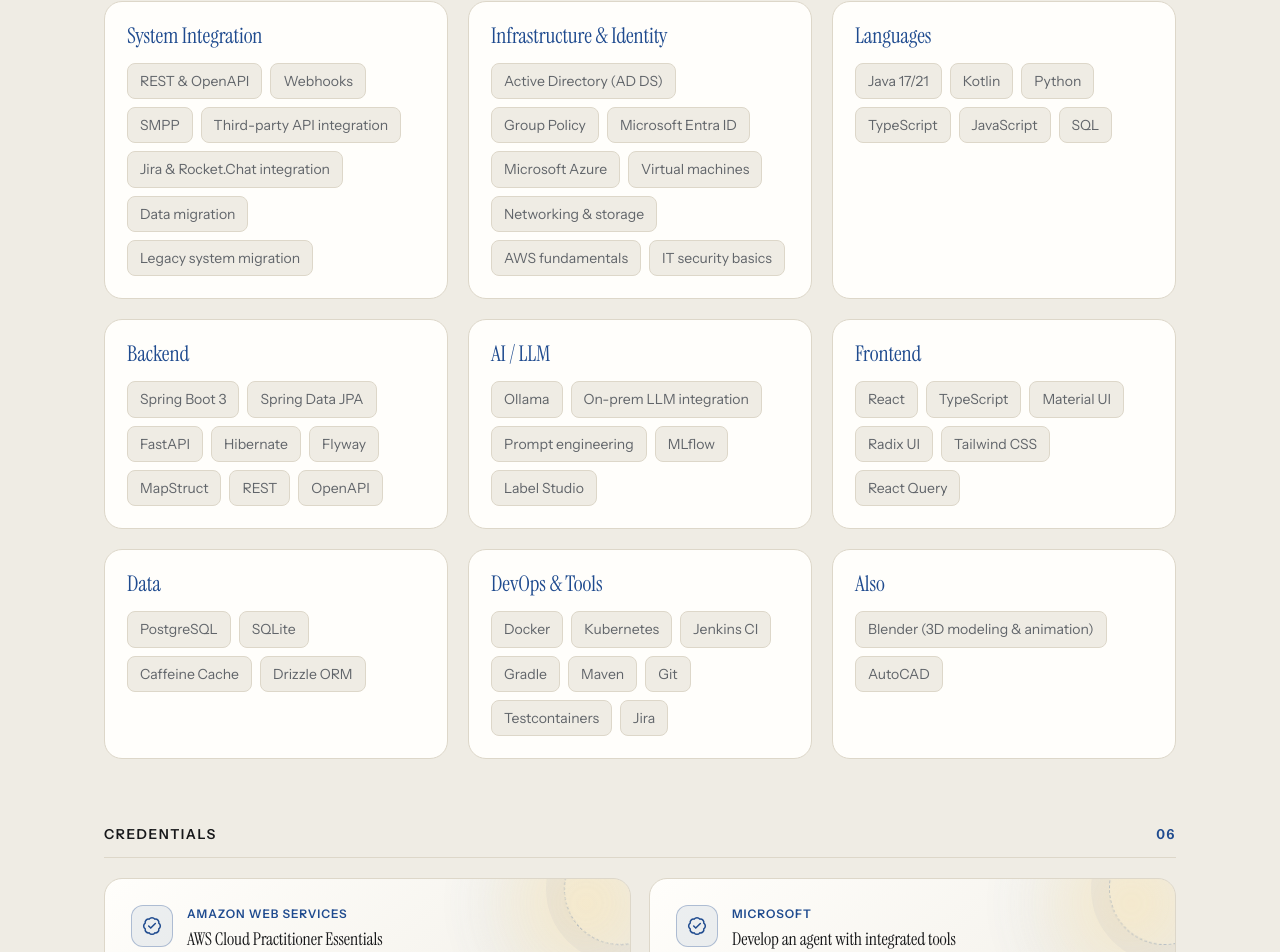
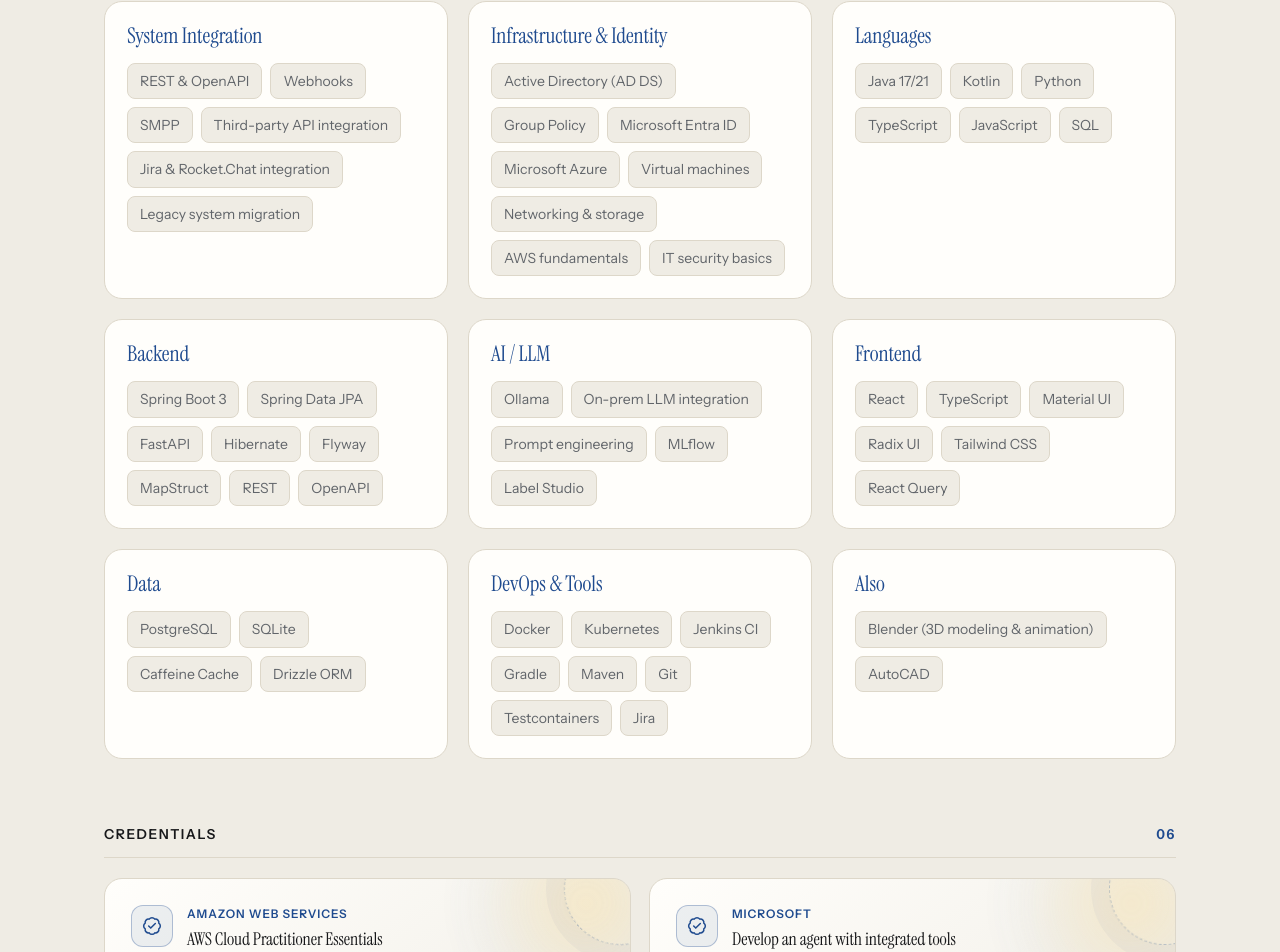
Before and after one commit to ATarasovHub/PersonalWebSite, a React (Vite) app: page / in a window 1280 px wide. Shown: the part 2154-3106 px from the top of the page. Built offline with nearby package versions, Linux system fonts and the light colour scheme.

Commit message:
Drop the unbacked data migration skill

```diff
--- a/src/data/content.de.ts
+++ b/src/data/content.de.ts
@@ -57,7 +57,7 @@
   skillGroups: [
     {
       title: 'Systemintegration',
-      items: ['REST & OpenAPI', 'Webhooks', 'SMPP', 'Anbindung externer APIs', 'Jira- & Rocket.Chat-Integration', 'Datenmigration', 'Migration von Altsystemen'],
+      items: ['REST & OpenAPI', 'Webhooks', 'SMPP', 'Anbindung externer APIs', 'Jira- & Rocket.Chat-Integration', 'Migration von Altsystemen'],
     },
     {
       title: 'Infrastruktur & Identität',
--- a/src/data/content.en.ts
+++ b/src/data/content.en.ts
@@ -57,7 +57,7 @@
   skillGroups: [
     {
       title: 'System Integration',
-      items: ['REST & OpenAPI', 'Webhooks', 'SMPP', 'Third-party API integration', 'Jira & Rocket.Chat integration', 'Data migration', 'Legacy system migration'],
+      items: ['REST & OpenAPI', 'Webhooks', 'SMPP', 'Third-party API integration', 'Jira & Rocket.Chat integration', 'Legacy system migration'],
     },
     {
       title: 'Infrastructure & Identity',
```
